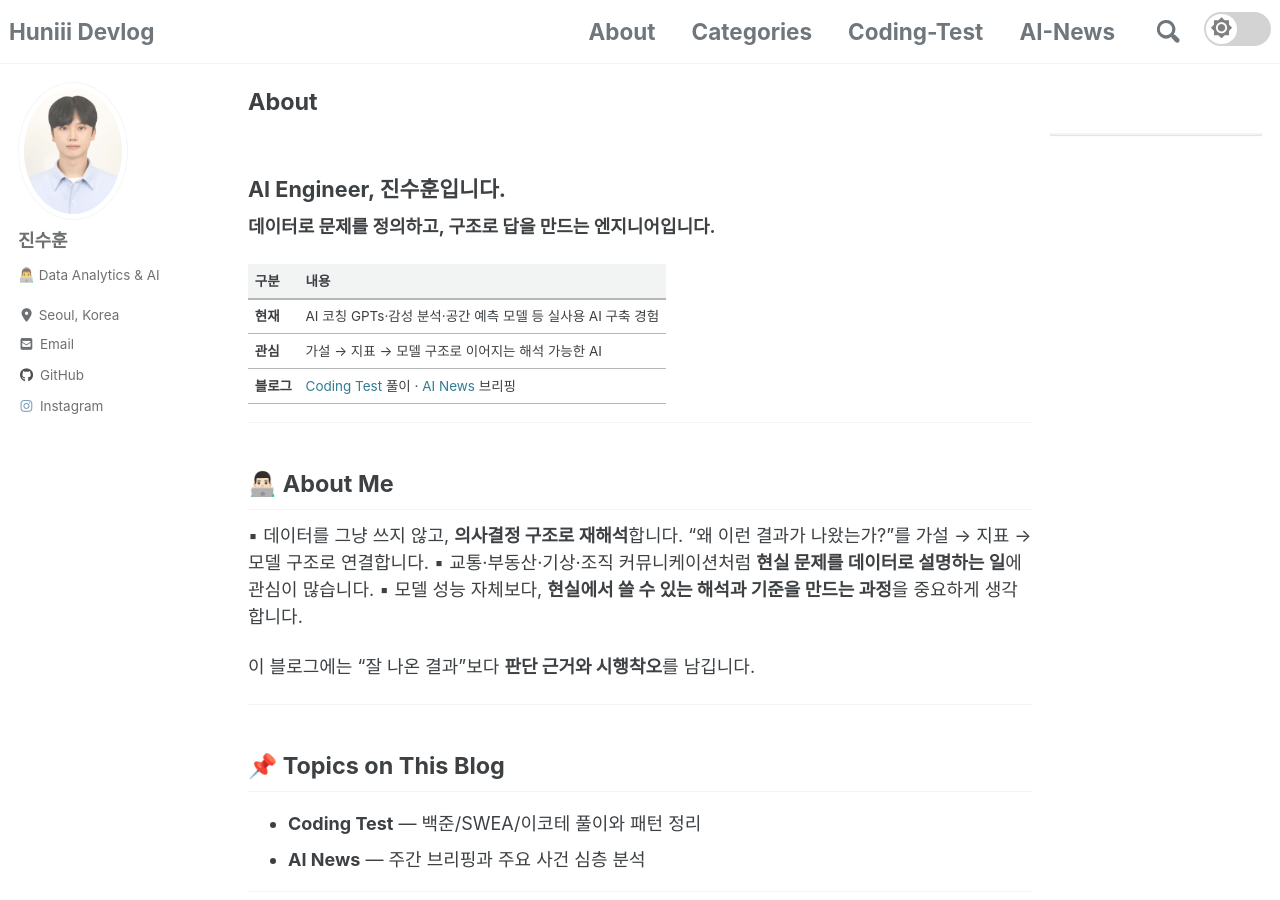
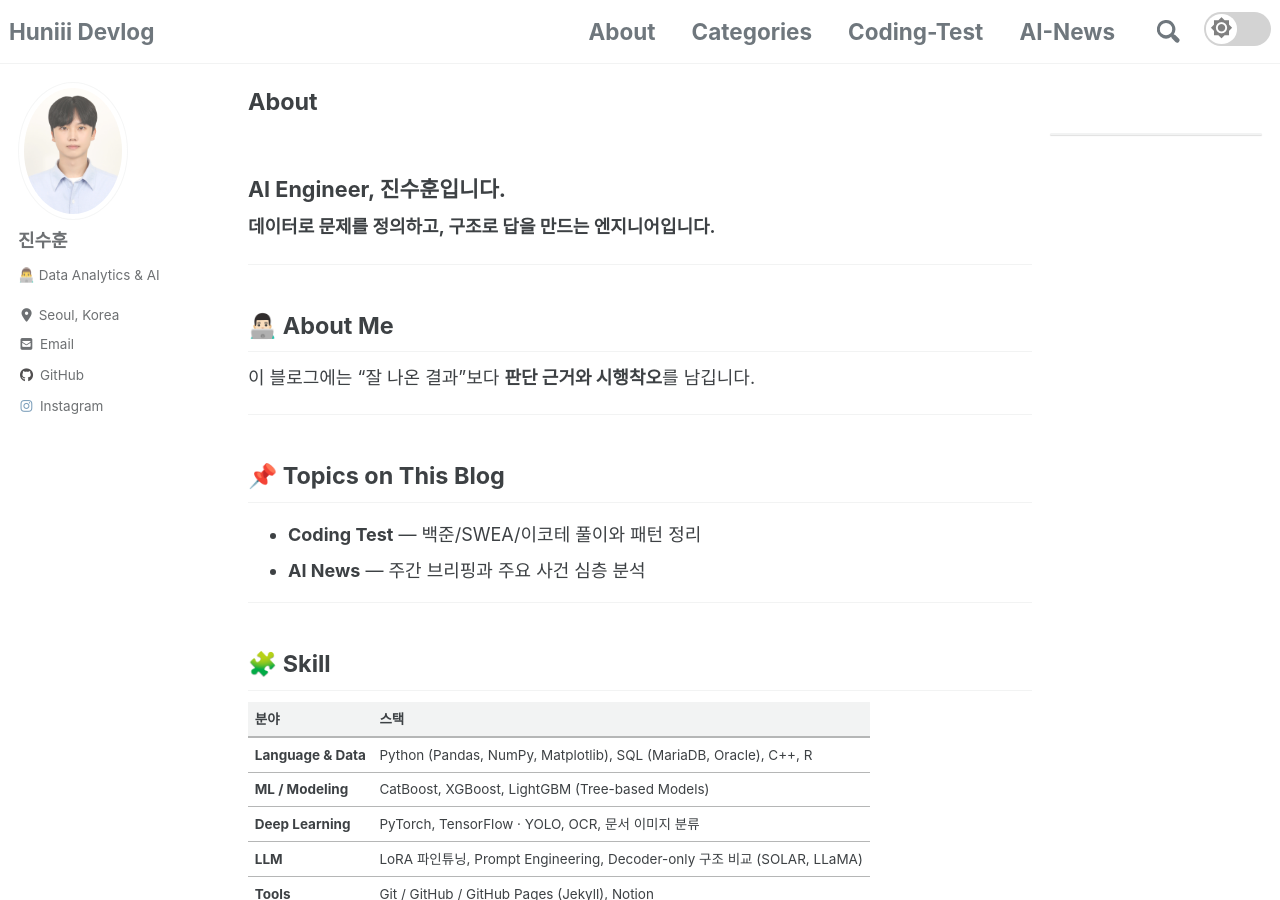
Before and after one commit to huniii32/huniii32.github.io, a Jekyll site: the page built from _pages/About.md, in a window 1280 px wide and 900 px high. Built offline with Jekyll 4.4.1, drawn with Linux system fonts in a browser that asks for light colours; cached includes are drawn as plain includes; nearby versions of some CDN libraries; some web fonts are replaced; some of the changed text lies outside the part shown.

Commit message:
Fix: About 중복 문구·TL;DR 표·소개 bullets 삭제

```diff
--- a/_pages/About.md
+++ b/_pages/About.md
@@ -9,19 +9,9 @@ layout: single
 ### AI Engineer, 진수훈입니다.
 **데이터로 문제를 정의하고, 구조로 답을 만드는 엔지니어입니다.**
 
-| 구분 | 내용 |
-|---|---|
-| **현재** | AI 코칭 GPTs·감성 분석·공간 예측 모델 등 실사용 AI 구축 경험 |
-| **관심** | 가설 → 지표 → 모델 구조로 이어지는 해석 가능한 AI |
-| **블로그** | [Coding Test](/codingtest/) 풀이 · [AI News](/ai-news/) 브리핑 |
-
 ---
 
 ## 👨🏻‍💻 About Me
-
-▪ 데이터를 그냥 쓰지 않고, **의사결정 구조로 재해석**합니다. "왜 이런 결과가 나왔는가?"를 가설 → 지표 → 모델 구조로 연결합니다.
-▪ 교통·부동산·기상·조직 커뮤니케이션처럼 **현실 문제를 데이터로 설명하는 일**에 관심이 많습니다.
-▪ 모델 성능 자체보다, **현실에서 쓸 수 있는 해석과 기준을 만드는 과정**을 중요하게 생각합니다.
 
 이 블로그에는 "잘 나온 결과"보다 **판단 근거와 시행착오**를 남깁니다.
 
@@ -148,5 +138,3 @@ layout: single
 
 - GitHub: [huniii32](https://github.com/huniii32)
 - Blog: [huniii32.github.io](https://huniii32.github.io)
-
-> **데이터로 문제를 정의하고, 구조로 답을 만드는 AI 엔지니어의 기록**
```
